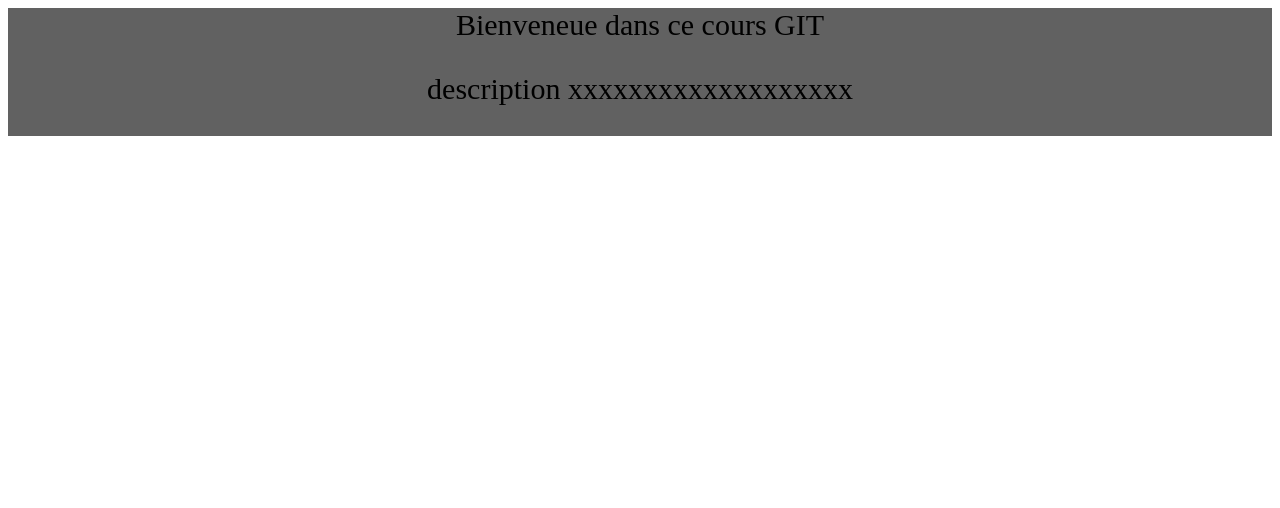
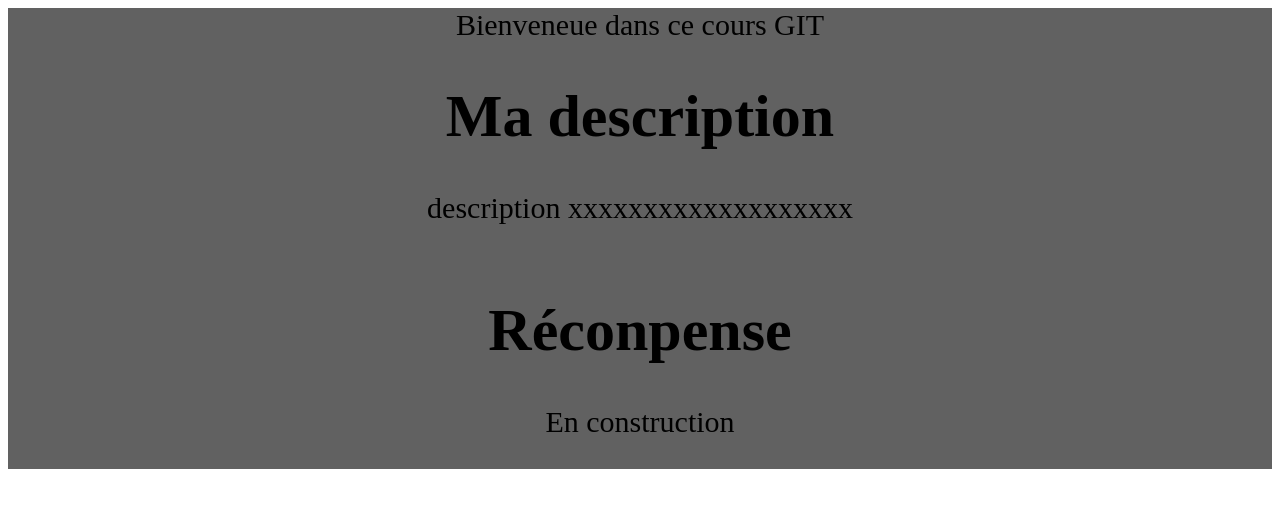
Before and after one commit to VincentLalaurette/mon-super-projet, a plain HTML site: page index.html in a window 1280 px wide. Drawn offline with Linux system fonts and the light colour scheme.

Commit message:
ajout de la section recompense

```diff
--- a/index.html
+++ b/index.html
@@ -16,9 +16,16 @@
 
 
      <div id="top-banner2">
+      <!-- Ma description-->
+       <h1>Ma description</h1>
         <p>description xxxxxxxxxxxxxxxxxxx</p>
     </div>
 
+     <div id="top-banner3">
+      <!--Recompense-->
+       <h1>Réconpense</h1>
+        <p>En construction</p>
+    </div>
 
 </body>
 </html>
--- a/style.css
+++ b/style.css
@@ -13,3 +13,11 @@
     overflow: auto;
     text-align: center;
 }
+
+#top-banner3{
+    color: rgb(255.255.255);
+    font-size: 30px;
+    background-color: rgba(30,30,30,0.7);
+    overflow: auto;
+    text-align: center;
+}
```
